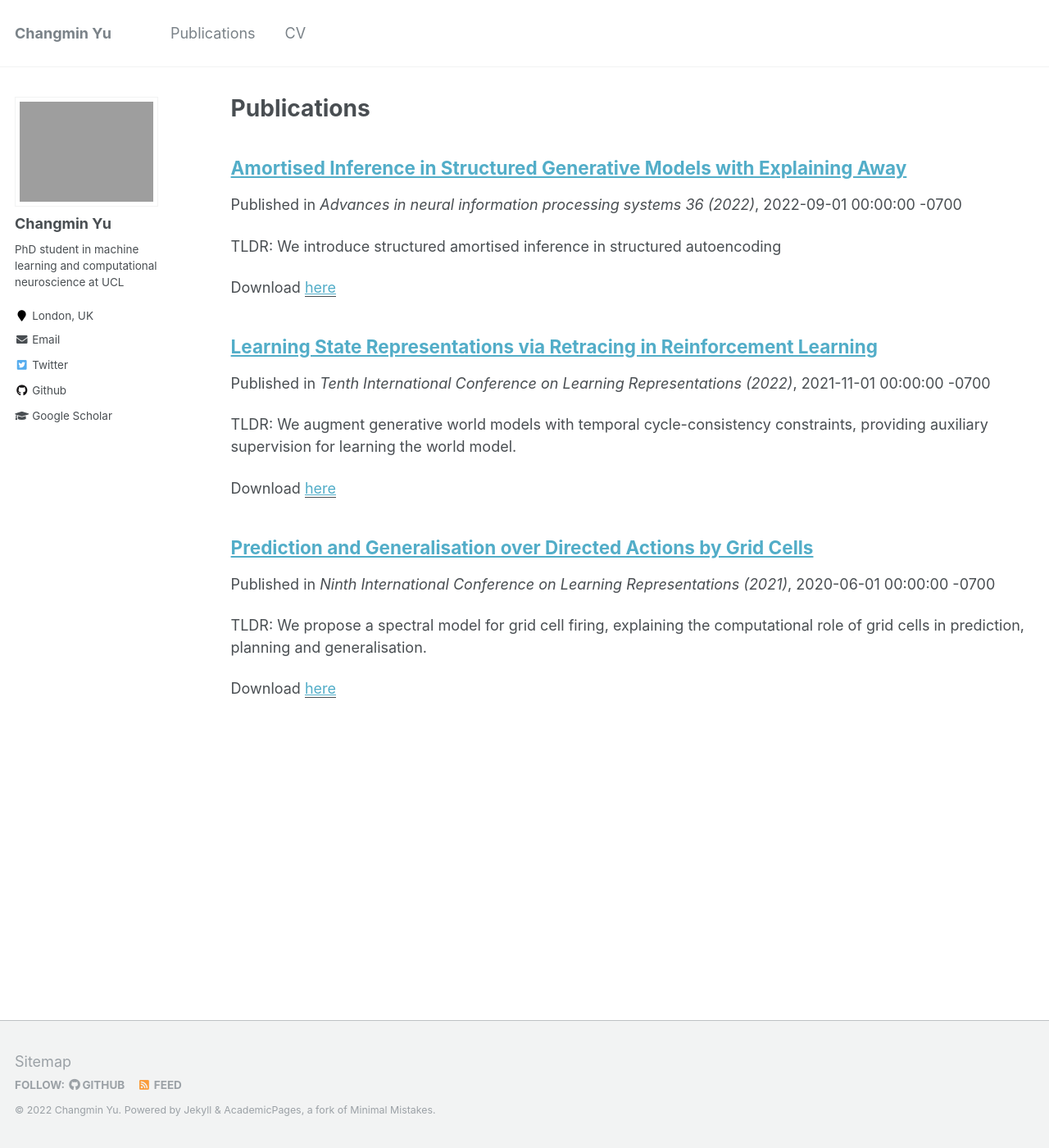
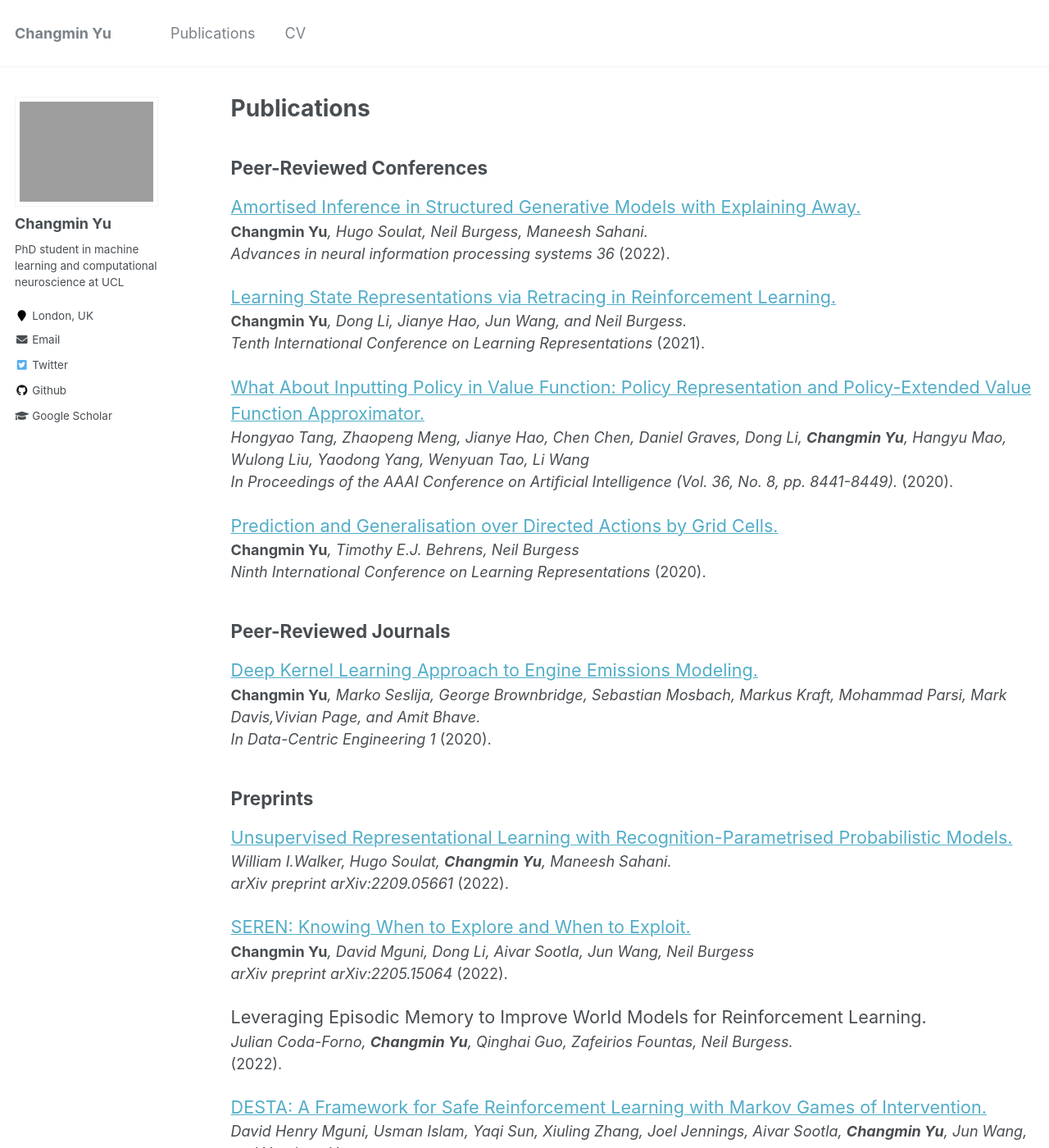
Before and after one commit to changmin-yu/changmin-yu.github.io, a Jekyll site: the page built from _pages/publications.md, in a window 1280 px wide and 1400 px high. Shown: the whole window at 82% size. Built offline with Jekyll 4.4.1, drawn with Linux system fonts in a browser that asks for light colours; some of the changed text lies outside the part shown.

Commit message:
publication

```diff
--- a/_pages/publications.md
+++ b/_pages/publications.md
@@ -5,12 +5,65 @@ permalink: /publications/
 author_profile: true
 ---
 
-{% if author.googlescholar %}
+<!-- {% if author.googlescholar %}
   You can also find my articles on <u><a href="{{author.googlescholar}}">my Google Scholar profile</a>.</u>
 {% endif %}
 
-{% include base_path %}
+{% include base_path %} -->
 
-{% for post in site.publications reversed %}
+## Peer-Reviewed Conferences
+
+[<span style="font-size:larger;">Amortised Inference in Structured Generative Models with Explaining Away.</span>](https://arxiv.org/abs/2209.05212)
+**Changmin Yu***, Hugo Soulat, Neil Burgess, Maneesh Sahani.*
+*Advances in neural information processing systems 36* (2022).
+
+
+[<span style="font-size:larger;">Learning State Representations via Retracing in Reinforcement Learning.</span>](https://arxiv.org/abs/2111.12600)
+**Changmin Yu***, Dong Li, Jianye Hao, Jun Wang, and Neil Burgess.*
+*Tenth International Conference on Learning Representations* (2021).
+
+
+[<span style="font-size:larger;">What About Inputting Policy in Value Function: Policy Representation and Policy-Extended Value Function Approximator.</span>](https://arxiv.org/abs/2010.09536)
+*Hongyao Tang, Zhaopeng Meng, Jianye Hao, Chen Chen, Daniel Graves, Dong Li, **Changmin Yu**, Hangyu Mao, Wulong Liu, Yaodong Yang, Wenyuan Tao, Li Wang*
+*In Proceedings of the AAAI Conference on Artificial Intelligence (Vol. 36, No. 8, pp. 8441-8449).* (2020).
+
+
+[<span style="font-size:larger;">Prediction and Generalisation over Directed Actions by Grid Cells.</span>](https://arxiv.org/abs/2006.03355)
+**Changmin Yu***, Timothy E.J. Behrens, Neil Burgess*
+*Ninth International Conference on Learning Representations* (2020).
+
+
+## Peer-Reviewed Journals
+
+[<span style="font-size:larger;">Deep Kernel Learning Approach to Engine Emissions Modeling.</span>](https://doi.org/10.1017/dce.2020.4)
+**Changmin Yu***, Marko Seslija, George Brownbridge, Sebastian Mosbach, Markus Kraft, Mohammad Parsi, Mark Davis,Vivian Page, and Amit Bhave.*
+*In Data-Centric Engineering 1* (2020).
+
+## Preprints
+
+[<span style="font-size:larger;">Unsupervised Representational Learning with Recognition-Parametrised Probabilistic Models.</span>](https://arxiv.org/abs/2209.05661)
+*William I.Walker, Hugo Soulat, **Changmin Yu**, Maneesh Sahani.*
+*arXiv preprint arXiv:2209.05661* (2022).
+
+[<span style="font-size:larger;">SEREN: Knowing When to Explore and When to Exploit.</span>](https://arxiv.org/abs/2205.15064)
+**Changmin Yu***, David Mguni, Dong Li, Aivar Sootla, Jun Wang, Neil Burgess*
+*arXiv preprint arXiv:2205.15064* (2022).
+
+<span style="font-size:larger;">Leveraging Episodic Memory to Improve World Models for Reinforcement Learning.</span>
+*Julian Coda-Forno, **Changmin Yu**, Qinghai Guo, Zafeirios Fountas, Neil Burgess.*
+(2022).
+
+
+[<span style="font-size:larger;">DESTA: A Framework for Safe Reinforcement Learning with Markov Games of Intervention.</span>](https://arxiv.org/abs/2110.14468#:~:text=DESTA%3A%20A%20Framework%20for%20Safe%20Reinforcement%20Learning%20with%20Markov%20Games%20of%20Intervention,-David%20Mguni%2C%20Usman&text=Reinforcement%20learning%20(RL)%20involves%20performing,and%20potentially%20catastrophic%20system%20states.)
+*David Henry Mguni, Usman Islam, Yaqi Sun, Xiuling Zhang, Joel Jennings, Aivar Sootla, **Changmin Yu**, Jun Wang, and Yaodong Yang.*
+*arXiv preprint arXiv:2110.14468* (2021).
+
+
+<!-- {% for post in site.publications reversed %}
   {% include archive-single.html %}
 {% endfor %}
+
+## Peer-Reviewed Journals
+{% for post in site.journal_articles reversed %}
+  {% include archive-single.html %}
+{% endfor %} -->
```
Also changed, not shown: _journal_articles/dkl_engine.md (added, +12 -0 lines), _pages/about.md (+4 -0 lines), _pages/cv.md (+6 -1 lines).
